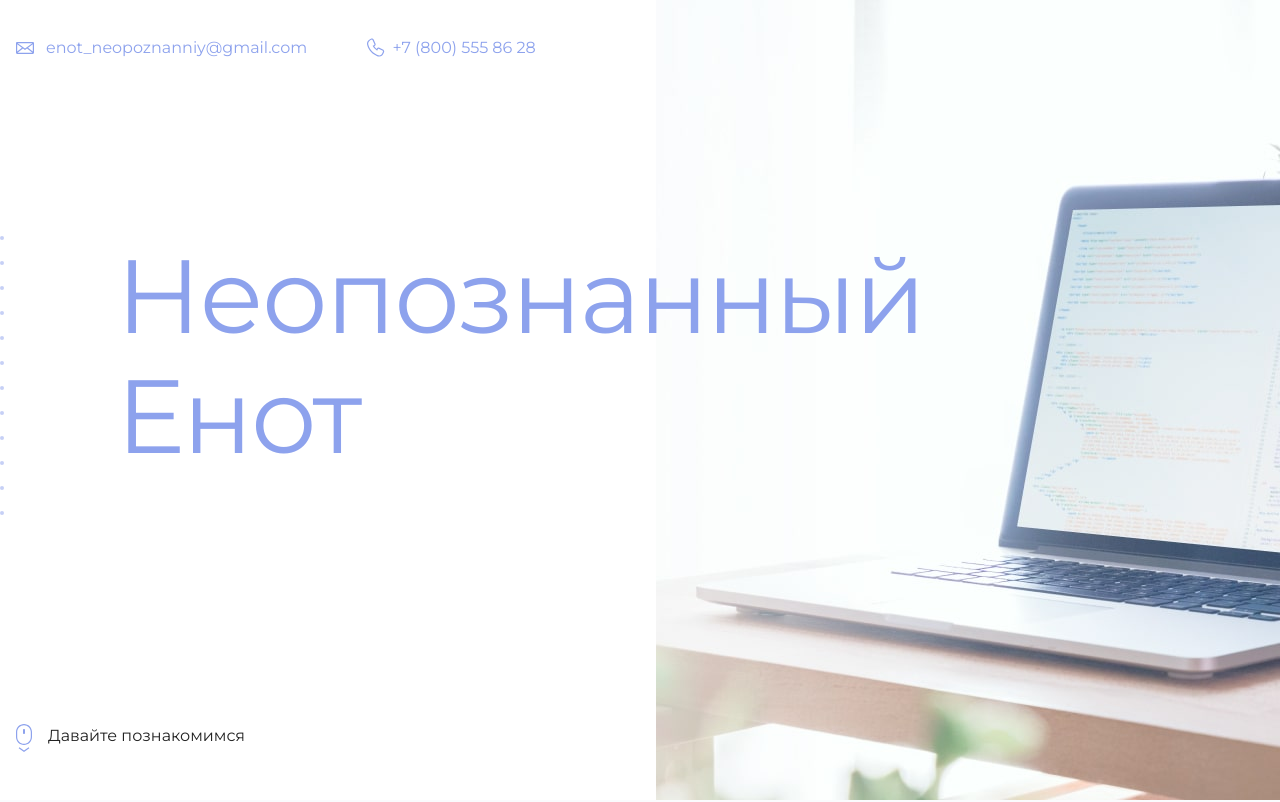
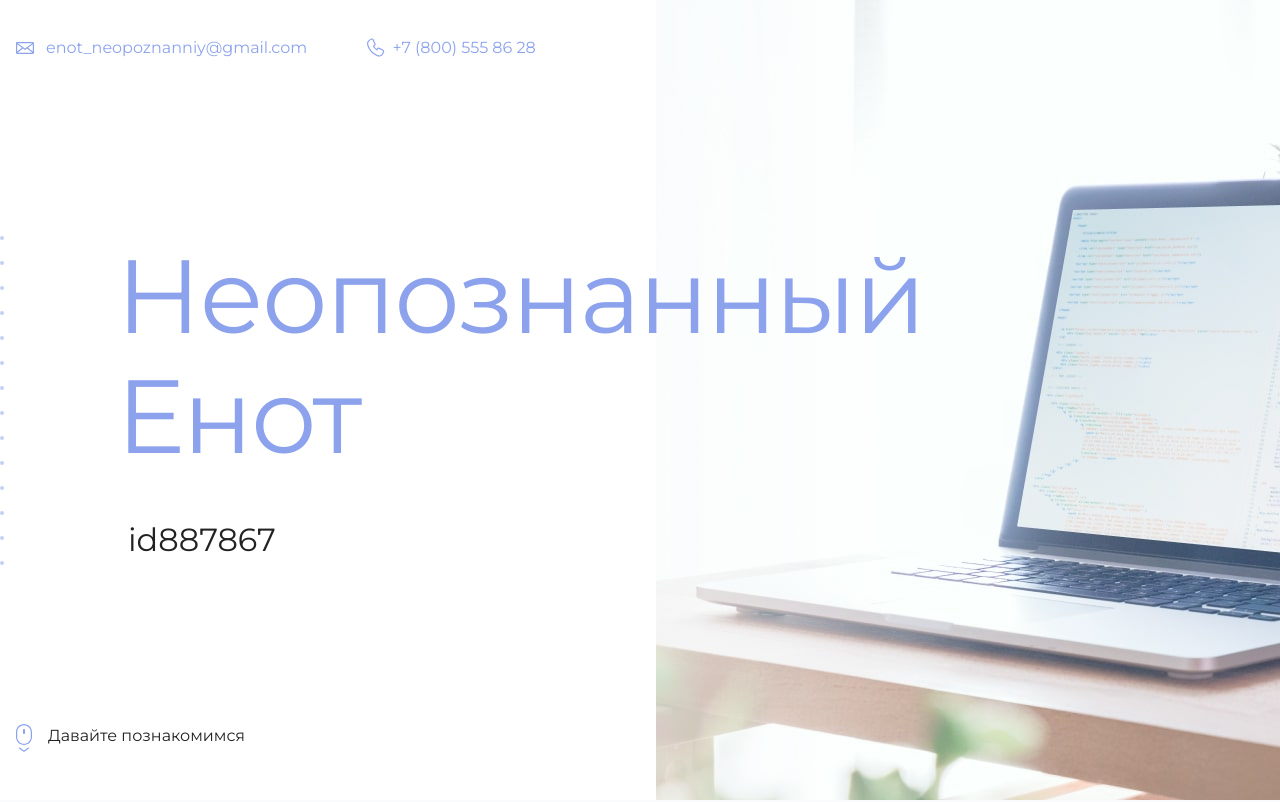
Before and after one commit to AisTabrisovna/github-check, a plain HTML site: page index.html in a window 1280 px wide. Shown: the top 802 px of the page. Drawn offline with Linux system fonts and the light colour scheme.

Commit message:
Update index.html

```diff
--- a/index.html
+++ b/index.html
@@ -19,7 +19,7 @@
       <section class="hero-image">
         <div class="container">
           <h1 class="heading">Неопознанный Енот</h1>
-          <p><!-- Тут ваш id на сайте Академии --></p>
+          <p>id887867</p>
         </div>
       </section>
 
```
